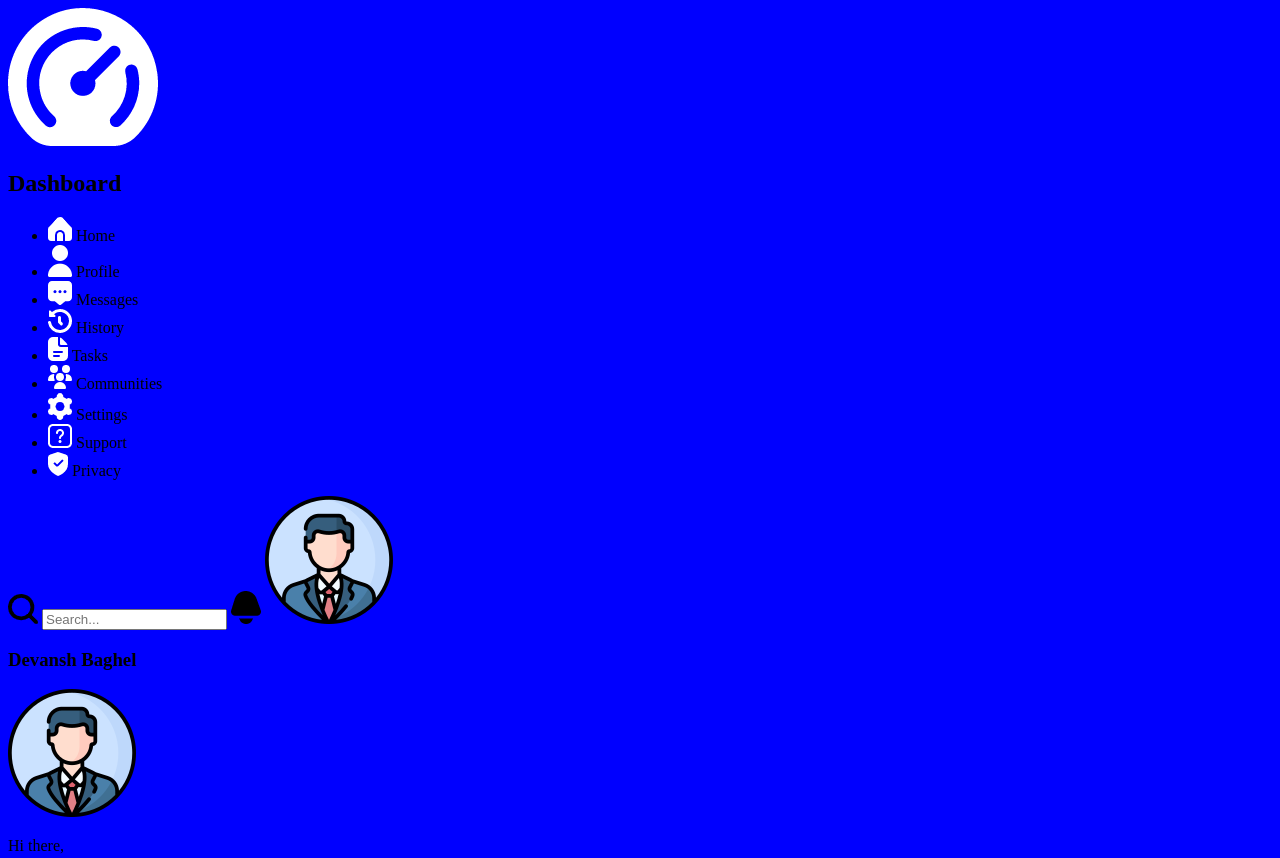
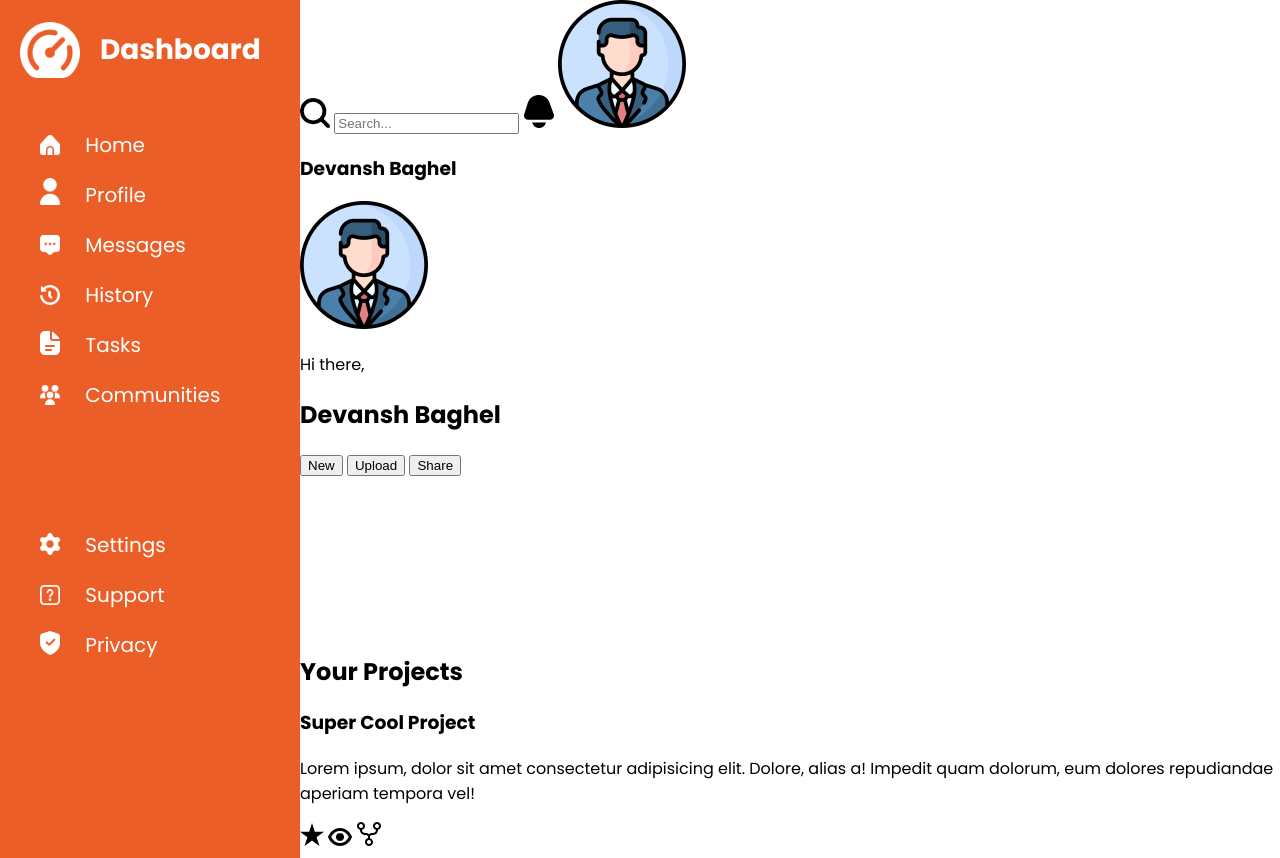
Before and after one commit to Devansh-Baghel/odin-dashboard, a plain HTML site: page index.html in a window 1280 px wide. Shown: the top 858 px of the page. Drawn offline with Linux system fonts and the light colour scheme.

Commit message:
Add sidebar styling Add sass

```diff
--- /dev/null
+++ b/assets/css/style.scss
@@ -0,0 +1,63 @@
+@import url('https://fonts.googleapis.com/css2?family=Poppins:wght@400;500;600;700&display=swap');
+
+:root{
+	--orange: #EB5E28;
+	--black: #252422;
+	--darkgrey: #403d39;
+	--lightgrey: #ccc5b9;
+	--white: #fffcf2;
+
+}
+
+ul li{
+	list-style: none;
+}
+
+body{
+	margin: 0;
+	padding: 0;
+
+	font-family: 'Poppins', sans-serif;
+
+	display: grid;
+	grid-template: 1fr 4fr / 1fr 3.5fr;
+}
+
+.sidebar{
+	grid-row: 1 / 3;
+	background-color: var(--orange);
+
+	color: white;
+	display: grid;
+	grid-template: 100px 400px / 100px 200px;
+
+	>img{
+		width: 60px;
+		justify-self: center;
+		align-self: center;
+	}
+
+	h2{
+		justify-self: start;
+		align-self: center;
+		font-size: 28px;
+	}
+
+	ul{
+		grid-column: 1/3;
+
+		font-size: 20px;
+		// font-weight: 500;
+		line-height: 50px;
+
+		img{
+			width: 20px;
+			margin-right: 20px;
+			margin-bottom: -3px;
+		}
+
+		li:nth-child(6){
+			margin-bottom: 100px;
+		}
+	}
+}
```
Also changed, not shown: assets/css/style.css, 1 other file.
